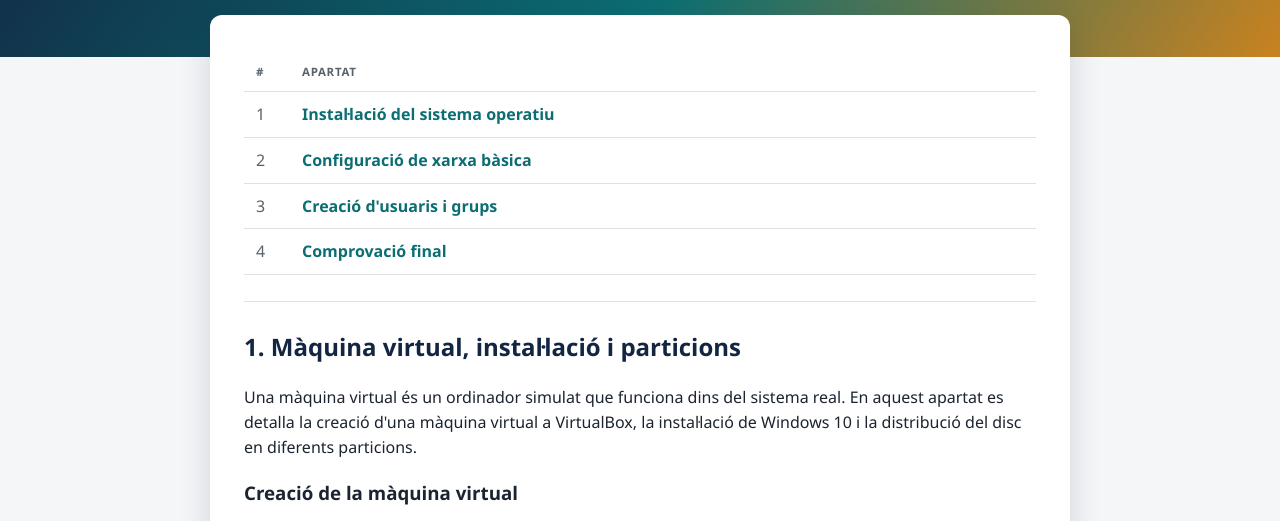
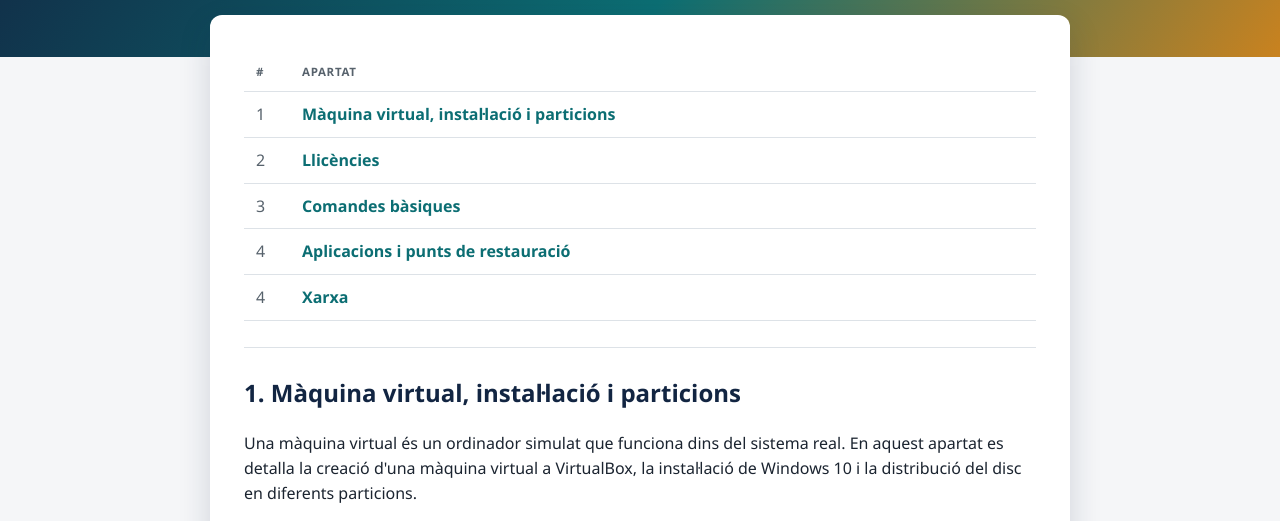
Before and after one commit to IsaacBrull08/sistemes_operatius., a plain HTML site: page sprint1/windows.html in a window 1280 px wide. Shown: the part 205-726 px from the top of the page. Drawn offline with Linux system fonts and the light colour scheme.

Commit message:
Update table content in windows.html

```diff
--- a/sprint1/windows.html
+++ b/sprint1/windows.html
@@ -29,10 +29,11 @@
         <tr><th>#</th><th>Apartat</th></tr>
       </thead>
       <tbody>
-        <tr><td>1</td><td><a href="#apartat1">Instal·lació del sistema operatiu</a></td></tr>
-        <tr><td>2</td><td><a href="#apartat2">Configuració de xarxa bàsica</a></td></tr>
-        <tr><td>3</td><td><a href="#apartat3">Creació d'usuaris i grups</a></td></tr>
-        <tr><td>4</td><td><a href="#apartat4">Comprovació final</a></td></tr>
+        <tr><td>1</td><td><a href="#apartat1">Màquina virtual, instal·lació i particions</a></td></tr>
+        <tr><td>2</td><td><a href="#apartat2">Llicències</a></td></tr>
+        <tr><td>3</td><td><a href="#apartat3">Comandes bàsiques</a></td></tr>
+        <tr><td>4</td><td><a href="#apartat4">Aplicacions i punts de restauració</a></td></tr>
+        <tr><td>4</td><td><a href="#apartat5">Xarxa</a></td></tr>
       </tbody>
     </table>
 
```
